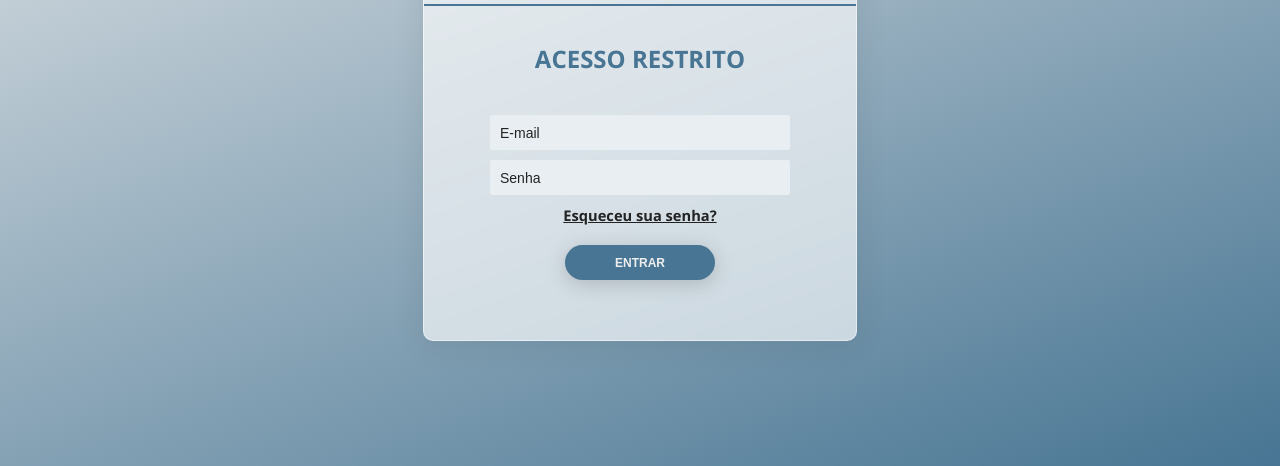
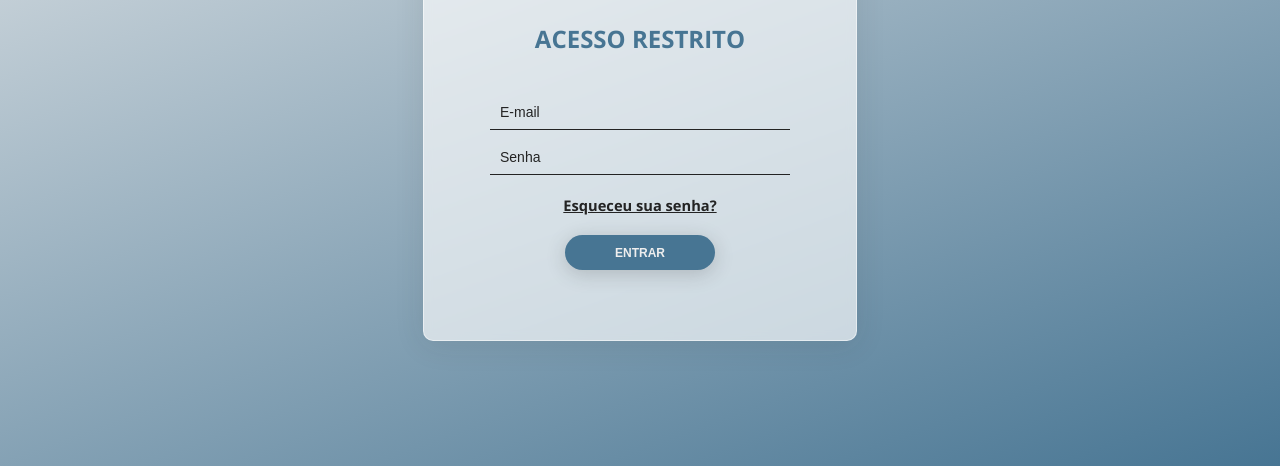
Before and after one commit to menezesho/acg-web, a plain HTML site: page index.html in a window 1280 px wide. Shown: the part 334-800 px from the top of the page. Drawn offline with nearby package versions, Linux system fonts and the light colour scheme.

Commit message:
Alteração visual na tela de login

```diff
--- a/index.html
+++ b/index.html
@@ -13,7 +13,7 @@
         <div class="logo">
             <a href="https://www.uemg.br" target="_blank"><img src="./Images/banner-uemg.png" class="uemg-logo"></a>
         </div>
-        <hr width=100% color="#477593">
+        <!--<hr width=100% color="#477593">-->
         <div class="acg-login">
             <h2 class="title">ACESSO RESTRITO</h2>
             <input class="txb-input" type="email" placeholder="E-mail">
--- a/style.css
+++ b/style.css
@@ -25,8 +25,8 @@ body{
 .content{
     display: flex;
     flex-direction: column;
+    align-items: center;
     justify-content: space-between;
-    align-items: center;
     backdrop-filter: blur(5.5px);
     -webkit-backdrop-filter: blur(5.5px);
     border-radius: 10px;
@@ -38,7 +38,7 @@ body{
     border: 1px solid rgba(255, 255, 255, 0.5);
     flex-basis: 30%;
     height: 550px;
-    padding: 40px 0px 50px 0px;
+    padding: 50px 0px 60px 0px;
 }
 
 .acg-login{
@@ -48,7 +48,6 @@ body{
 }
 
 .title{
-    margin-top: 30px;
     margin-bottom: 30px;
     color: #477593;
 }
@@ -64,16 +63,25 @@ body{
     margin-top: 10px;
     background-color: #e8eef1;
     text-decoration: none;
+
+    border-bottom: 1px solid #232323;
+    background: transparent;
+    border-radius: 0;
+
 }.txb-input::placeholder{
     color: #232323;
+}.txb-input:focus{
+    border-bottom: 1.5px solid #477593;
 }
 
 .forgot-password{
-    margin: 10px;
+    margin-top: 20px;
+    margin-bottom: 10px;
     text-decoration: underline;
     font-weight: bold;
     color: #232323;
     font-size: 11pt;
+    cursor: pointer;
 }
 
 .btn-login{
@@ -97,5 +105,4 @@ body{
 
 .uemg-logo{
     max-height: 130px;
-    margin-bottom: 30px;
 }
```
